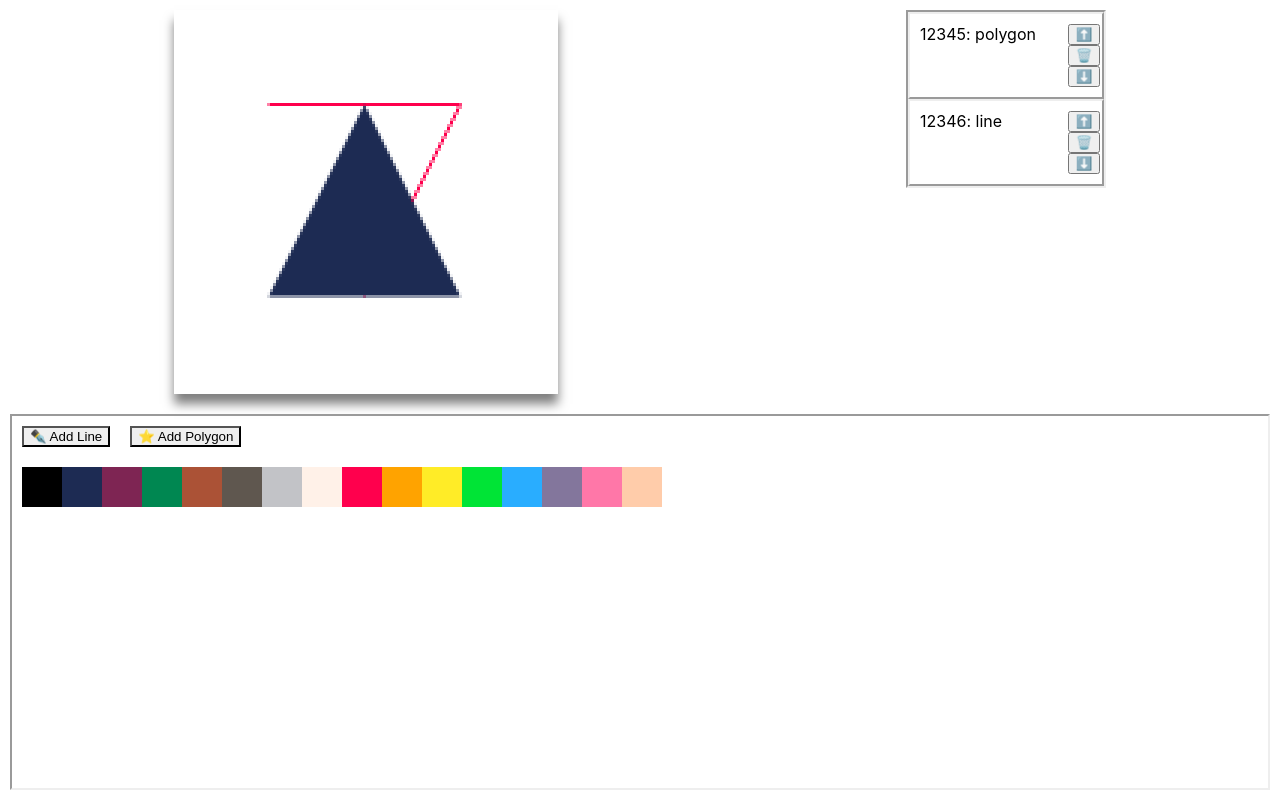
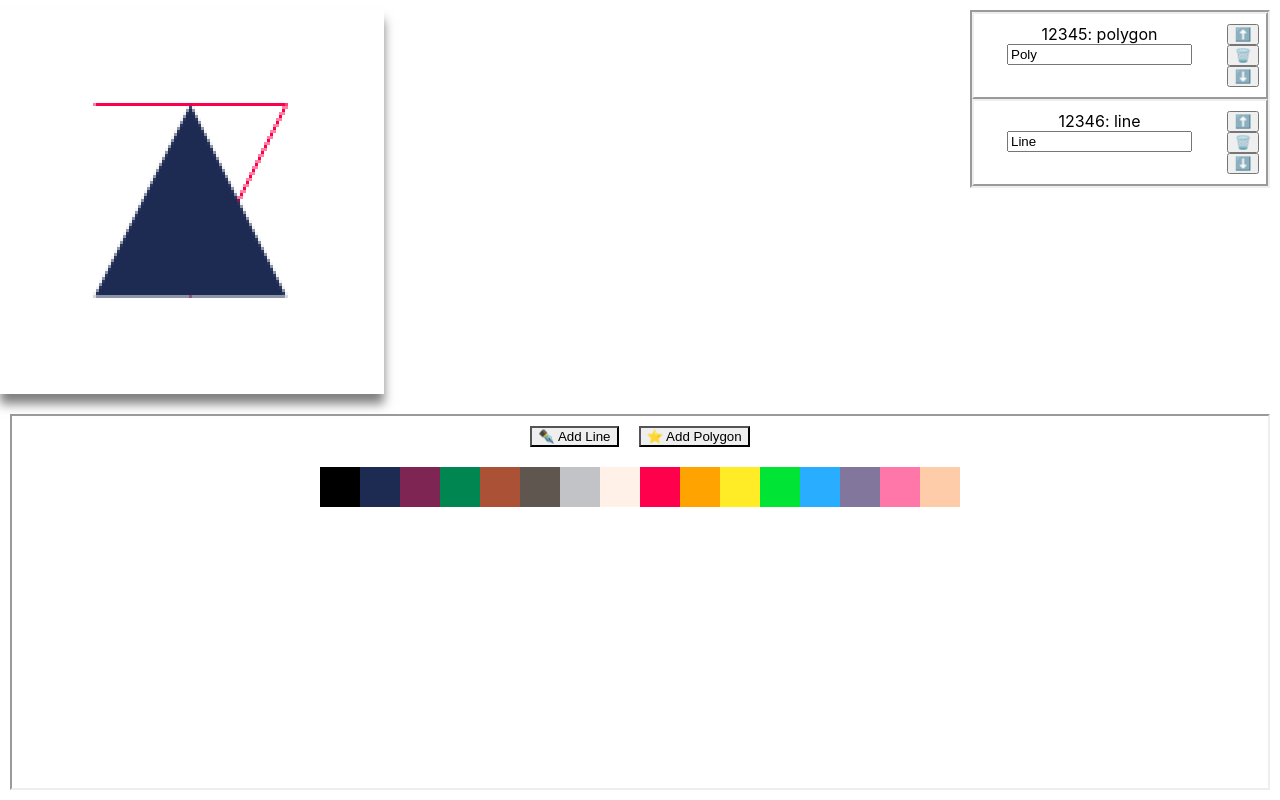
Before and after one commit to hypothete/gmagic, a React (Create React App) app: page / in a window 1280 px wide. Built offline with nearby package versions, Linux system fonts and the light colour scheme.

Commit message:
layout, added cmd names, edited addCommand to be more repeatable

```diff
--- a/src/actions/actionTypes.js
+++ b/src/actions/actionTypes.js
@@ -6,6 +6,7 @@ export const MOVE_POINT = 'MOVE_POINT';
 export const ADD_POINT = 'ADD_POINT';
 export const REMOVE_POINT = 'REMOVE_POINT';
 export const SET_COLOR = 'SET_COLOR';
+export const NAME_COMMAND = 'NAME_COMMAND';
 
 export const SET_ACTIVE_COMMAND = 'SET_ACTIVE_COMMAND';
 
--- a/src/actions/commands.js
+++ b/src/actions/commands.js
@@ -2,11 +2,11 @@ import * as types from './actionTypes';
 
 let commandCount = 0;
 
-export function addCommand(command) {
+export function addCommand(type) {
   return {
     type: types.ADD_COMMAND,
     payload: {
-      ...command,
+      type,
       id: ++commandCount
     }
   };
@@ -60,3 +60,10 @@ export function setColor(id, index) {
     payload: { id, index }
   };
 }
+
+export function nameCommand(id, name) {
+  return {
+    type: types.NAME_COMMAND,
+    payload: {id, name}
+  }
+}
--- a/src/components/App.js
+++ b/src/components/App.js
@@ -10,7 +10,7 @@ const Row = styled.div`
   width: 100%;
   display: flex;
   flex-direction: row;
-  justify-content: space-around;
+  justify-content: space-between;
   align-items: flex-start;
   margin: 10px 0;
 `;
--- a/src/components/ColorPalette.js
+++ b/src/components/ColorPalette.js
@@ -10,7 +10,7 @@ const PaletteWrap = styled.div`
   margin: 10px;
   display: flex;
   flex-direction: row;
-  justify-conent: center;
+  justify-content: center;
 `;
 
 const Swatch = styled.div`
--- a/src/components/CommandList.js
+++ b/src/components/CommandList.js
@@ -6,9 +6,10 @@ import CommandListItem from './CommandListItem';
 
 const StyledList = styled.div`
   border: 2px inset;
-  min-width: 200px;
+  width: 300px;
   max-height: 80vh;
   overflow-y: scroll;
+  margin-right: 10px;
 `;
 
 class CommandList extends Component {
--- a/src/components/CommandListItem.js
+++ b/src/components/CommandListItem.js
@@ -3,7 +3,7 @@ import { connect } from 'react-redux';
 import styled from 'styled-components';
 
 import {setActiveCommand} from '../actions/activeCommand';
-import {moveCommandUp, moveCommandDown, removeCommand} from '../actions/commands';
+import {moveCommandUp, moveCommandDown, removeCommand, nameCommand} from '../actions/commands';
 
 const ListEntry = styled.div`
   width: 100%;
@@ -11,7 +11,7 @@ const ListEntry = styled.div`
   padding: 10px;
   background-color: ${props => props.active ? 'gray' : 'white'}
   display: flex;
-  justify-content: space-between;
+  justify-content: flex-end;
 `;
 
 const EntryCtrls = styled.div`
@@ -21,6 +21,17 @@ const EntryCtrls = styled.div`
   flex-direction: column;
   justify-content: space-between;
   align-items: center;
+  margin-right: 5px;
+`;
+
+const EntryText = styled.div`
+  display: flex;
+  height: 100%;
+  flex-direction: column;
+  justify-content: space-between;
+  align-items: center;
+  margin-right: 20px;
+  flex: 1;
 `;
 
 class CommandListItem extends Component {
@@ -30,6 +41,7 @@ class CommandListItem extends Component {
     this.moveUp = this.moveUp.bind(this);
     this.moveDown = this.moveDown.bind(this);
     this.remove = this.remove.bind(this);
+    this.handleNameChange = this.handleNameChange.bind(this);
   }
 
   selectItem() {
@@ -56,6 +68,10 @@ class CommandListItem extends Component {
     this.props.removeCommand(this.props.item);
   }
 
+  handleNameChange(evt) {
+    this.props.nameCommand(this.props.item.id, evt.target.value);
+  }
+
   render() {
     const {
       item,
@@ -66,7 +82,10 @@ class CommandListItem extends Component {
         onClick={this.selectItem}
         active={activeCommand === item.id}
       >
-        <span>{item.id}: {item.type.toLowerCase()}</span>
+        <EntryText>
+          <span>{item.id}: {item.type.toLowerCase()}</span>
+          <input type="text" value={item.name} onChange={this.handleNameChange} />
+        </EntryText>
         <EntryCtrls>
           <button onClick={this.moveUp}>
             <span role="img" aria-label="move command up">⬆️</span>
@@ -93,7 +112,8 @@ const mapDispatchToProps = {
   setActiveCommand,
   moveCommandUp,
   moveCommandDown,
-  removeCommand
+  removeCommand,
+  nameCommand
 };
 
 export default connect(mapStateToProps, mapDispatchToProps)(CommandListItem);
--- a/src/components/ToolsPalette.js
+++ b/src/components/ToolsPalette.js
@@ -12,6 +12,9 @@ const ToolsWrap = styled.div`
   margin: 10px;
   flex: 1;
   z-index: 2;
+  display: flex;
+  flex-direction: column;
+  align-items: center;
 `;
 
 const ToolButton = styled.button`
@@ -20,18 +23,23 @@ const ToolButton = styled.button`
   border-color: ${props => props.active ? 'blue' : 'none'};
 `;
 
+const ToolRow = styled.div`
+  min-height: 30px;
+`;
+
 class ToolsPalette extends Component {
 
   render() {
     const {addCommand, activeCommand, setDrawingMode, drawingMode} = this.props;
     return (
       <ToolsWrap>
+        <ToolRow>
         <ToolButton
-          onClick={() => {addCommand({type: 'LINE', points: [], colorId: 0})}}>
+          onClick={() => {addCommand('LINE')}}>
           <span role="img" aria-label="add line">✒️ Add Line</span>
         </ToolButton>
         <ToolButton
-          onClick={() => {addCommand({type: 'POLYGON', points: [], colorId: 0})}}>
+          onClick={() => {addCommand('POLYGON')}}>
           <span role="img" aria-label="add polygon">⭐ Add Polygon</span>
         </ToolButton>
         {
@@ -48,6 +56,7 @@ class ToolsPalette extends Component {
             </Fragment>
           )
         }
+        </ToolRow>
         <ColorPalette></ColorPalette>
       </ToolsWrap>
     );
--- a/src/reducers/commands.js
+++ b/src/reducers/commands.js
@@ -7,7 +7,13 @@ export default function commandsReducer(state = initialState.commands, action) {
     case types.ADD_COMMAND:
       return [
         ...state,
-        action.payload
+        {
+          id: action.payload.id,
+          name: '',
+          type: action.payload.type,
+          points: [],
+          colorId: 0
+        }
       ];
 
     case types.REMOVE_COMMAND:
@@ -109,6 +115,19 @@ export default function commandsReducer(state = initialState.commands, action) {
       });
     }
 
+    case types.NAME_COMMAND: {
+      const {id, name} = action.payload;
+      return state.map(cmd => {
+        if (cmd.id === id) {
+          return {
+            ...cmd,
+            name
+          }
+        }
+        return cmd;
+      });
+    }
+
     default:
       return state;
   }
--- a/src/store/initialState.js
+++ b/src/store/initialState.js
@@ -2,6 +2,7 @@ export default {
   commands: [
     {
       id: 12345,
+      name: 'Poly',
       type: 'POLYGON',
       points: [
         64, 32, 96, 96, 32, 96
@@ -10,6 +11,7 @@ export default {
     },
     {
       id: 12346,
+      name: 'Line',
       type: 'LINE',
       points: [
         32, 32, 96, 32, 64, 96
```
